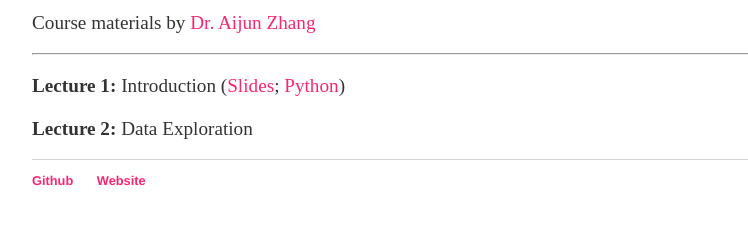
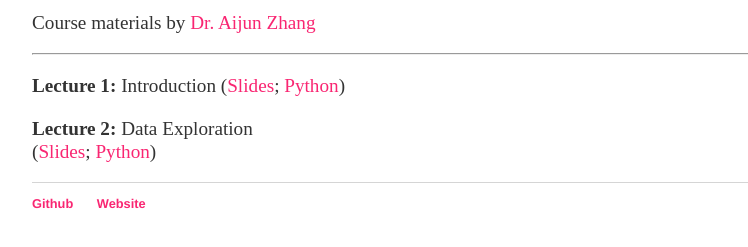
Before and after one commit to ajzhanghk/Stat3612, a plain HTML site: page index.html in a window 1280 px wide. Shown: the part 125-372 px from the top of the page, without its empty margins (160-908 px from the left). Drawn offline with Linux system fonts and the light colour scheme.

Commit message:
Update index.html

```diff
--- a/index.html
+++ b/index.html
@@ -18,7 +18,7 @@
 			<hr>
 
 			<p><b>Lecture 1:</b> Introduction (<a href="Lecture1_Introduction.pdf">Slides</a>; <a href="Lecture1_Machine_Learning_Preview.ipynb">Python</a>)<br /></p>
-			<p><b>Lecture 2:</b> Data Exploration<br /></p>
+			<p><b>Lecture 2:</b> Data Exploration<br /> (<a href="Lecture2_DataExploration.pdf">Slides</a>; <a href="Lecture2_Data_Exploration.ipynb">Python</a>)<br /></p>
 		</div>
 		<footer>
     		<ul>
```
